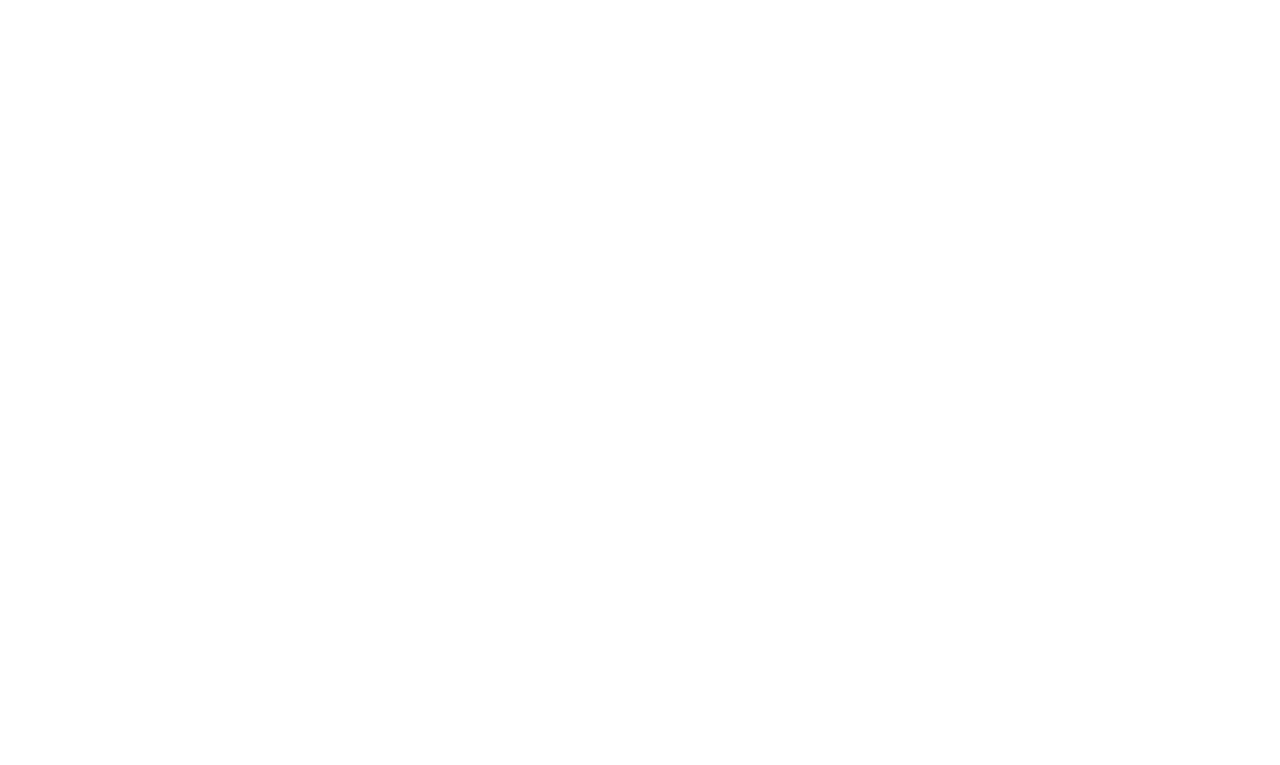
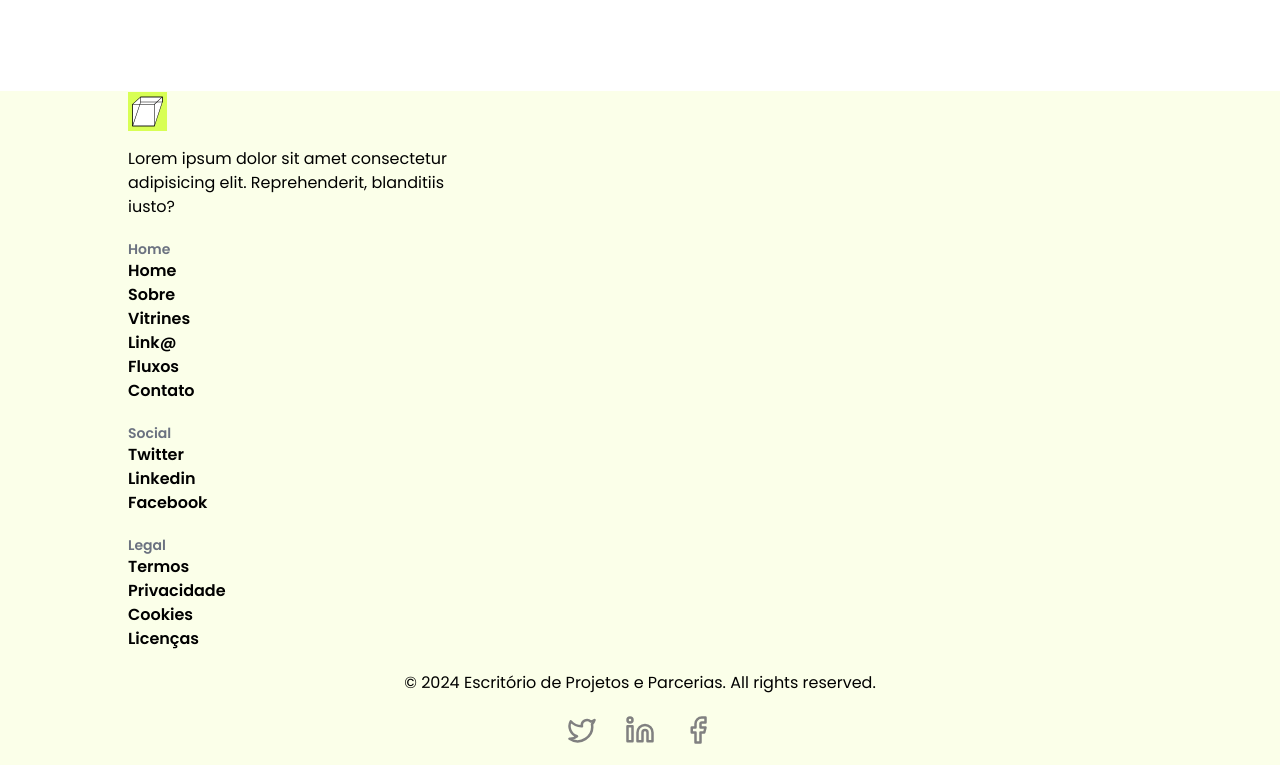
Before and after one commit to AcadPlus/LINKA-FRONT-END, a Next.js app: page /contact in a window 1280 px wide. Shown: the part 619-1384 px from the top of the page. Before the commit the page ends 800 px from the top, so only its background shows below. Built offline with nearby package versions, Linux system fonts and the light colour scheme.

Commit message:
fix: Corrigindo problema de responsividade do menu

```diff
--- a/app/contact/page.tsx
+++ b/app/contact/page.tsx
@@ -3,7 +3,7 @@
 
 export default function Page() {
   return (
-    <div className="flex flex-col justify-center md:max-w-screen-lg mx-auto w-full md:mb-10">
+    <div className="flex flex-col justify-center md:max-w-screen-lg mx-auto w-full md:mb-10 mt-8">
       <div className="mt-5 flex flex-col  md:flex-row md:items-center md:gap-32">
         <form
           action=""
--- a/app/layout.tsx
+++ b/app/layout.tsx
@@ -2,6 +2,7 @@
 import { Poppins } from 'next/font/google'
 import './globals.css'
 import Header from './ui/header'
+import Footer from './ui/footer'
 // import Footer from './ui/footer'
 
 const poppins = Poppins({ subsets: ['latin'], weight: ['200', '600', '400'] })
@@ -21,7 +22,7 @@
       <body className={poppins.className}>
         <Header />
         {children}
-        {/* <Footer /> */}
+        <Footer />
       </body>
     </html>
   )
--- /dev/null
+++ b/app/lib/arrays.ts
@@ -0,0 +1,25 @@
+import { FacebookIcon, Linkedin, TwitterIcon } from 'lucide-react'
+
+const social = [
+  { name: 'Twitter', href: '/', icon: TwitterIcon },
+  { name: 'Linkedin', href: '/', icon: Linkedin },
+  { name: 'Facebook', href: '/', icon: FacebookIcon },
+]
+
+const legal = [
+  { name: 'Termos' },
+  { name: 'Privacidade' },
+  { name: 'Cookies' },
+  { name: 'Licenças' },
+]
+
+const links = [
+  { name: 'Home', href: '/' },
+  { name: 'Sobre', href: '/' },
+  { name: 'Vitrines', href: '/' },
+  { name: 'Link@', href: '/' },
+  { name: 'Fluxos', href: '/' },
+  { name: 'Contato', href: 'contact' },
+]
+
+export { social, legal, links }
--- a/app/page.tsx
+++ b/app/page.tsx
@@ -5,7 +5,6 @@
 import CardStage from './ui/card-stage'
 
 import { CardProps } from './lib/definitions'
-import Header from './ui/header'
 
 const showcases: CardProps[] = [
   {
@@ -46,17 +45,16 @@
 export default function page() {
   return (
     <main className="">
-      <div className="w-full md:flex">
+      <div className="w-full h-[80vh] md:flex">
         <Image
           src="/image-home.svg"
           alt="Imagem de pessoas conversando"
           width={40}
           height={40}
           priority
-          className="w-full md:w-2/4 md:order-1 sm:h-2/4 md:h-auto"
+          className="w-full md:w-[40%] md:order-1 sm:h-2/4 md:h-auto object-cover"
         />
-        <section className="bg-primary w-full flex flex-col gap-3 md:w-2/4 md:justify-center">
-          <Header />
+        <section className="bg-primary w-full flex flex-col gap-3 md:w-[60%] md:justify-center">
           <div className="flex flex-col p-5 space-y-3 sm:space-y-4 xl:pl-28">
             <p className="text-secondary md:text-2xl">Bem vindo!</p>
             <h1 className="text-secondary max-w-64 text-left font-bold text-xl w-full sm:text-3xl md:max-w-lg lg:text-3xl text xl:text-4xl">
--- a/app/ui/footer.tsx
+++ b/app/ui/footer.tsx
@@ -1,41 +1,66 @@
 import React from 'react'
-import { FacebookIcon, Twitter, Linkedin, GithubIcon } from 'lucide-react'
 import Image from 'next/image'
+import { legal, links, social } from '../lib/arrays'
 
 export default function Footer() {
   return (
-    <footer>
-      <section className="mb-6">
-        <div className="flex flex-col items-center gap-2">
+    <footer className="w-full bg-primary">
+      <div className="flex flex-col justify-evenly w-4/5 mx-auto space-y-5">
+        <div className="space-y-4">
           <Image
             src="/logo.svg"
-            alt="Imagem de pessoas conversando"
-            width={60}
-            height={60}
-            className="py-2 mb-4"
+            alt="Logo do escritório de projetos"
+            width={40}
+            height={40}
           />
-          <p className="text-sm">Nos Siga nas redes sociais</p>
-          <div className="flex gap-5 mt-4">
-            <FacebookIcon color="gray" size={40} />
-            <Twitter color="gray" size={40} />
-            <GithubIcon color="gray" size={40} />
-            <Linkedin color="gray" size={40} />
-          </div>
-          <div className="px-7">
-            <ul className="flex flex-col text-2xl text-gray-400 gap-8 mb-6 mt-6">
-              <li>
-                <p>Social</p>
+          <p className="max-w-80">
+            Lorem ipsum dolor sit amet consectetur adipisicing elit.
+            Reprehenderit, blanditiis iusto?
+          </p>
+        </div>
+        <div>
+          <p className="text-gray-500 font-semibold text-sm">Home</p>
+          <ul>
+            {links.map((item) => (
+              <li className="font-bold" key={item.name}>
+                {item.name}
               </li>
-              <li>
-                <p>Twitter</p>
+            ))}
+          </ul>
+        </div>
+        <div>
+          <p className="text-gray-500 font-semibold text-sm">Social</p>
+          <ul>
+            {social.map((item) => (
+              <li className="font-bold" key={item.name}>
+                {item.name}
               </li>
-            </ul>
-            <p className="text-center text-xs italic text-gray-400">
-              © 2024 Escritório de Projetos e Parcerias. All rights reserved.
-            </p>
-          </div>
+            ))}
+          </ul>
         </div>
-      </section>
+        <div>
+          <p className="text-gray-500 font-semibold text-sm">Legal</p>
+          <ul>
+            {legal.map((item) => (
+              <li className="font-bold" key={item.name}>
+                {item.name}
+              </li>
+            ))}
+          </ul>
+        </div>
+      </div>
+      <div className="flex justify-center items-center flex-col space-y-5 py-5">
+        <p className="text-center">
+          © 2024 Escritório de Projetos e Parcerias. All rights reserved.
+        </p>
+        <ul className="flex space-x-7">
+          {social.map((item) => (
+            <li key={item.name}>
+              {<item.icon color="gray" width={30} height={30} />}
+            </li>
+          ))}
+        </ul>
+      </div>
     </footer>
   )
 }
--- a/app/ui/header.tsx
+++ b/app/ui/header.tsx
@@ -1,61 +1,13 @@
 /* eslint-disable @typescript-eslint/no-explicit-any */
 'use client'
 
-import { useState, useRef, useEffect } from 'react'
+import { useState, useEffect } from 'react'
 import Image from 'next/image'
 import { Menu, X } from 'lucide-react'
-import { usePathname } from 'next/navigation'
-
-const links = [
-  { name: 'Home', href: '/' },
-  { name: 'Sobre', href: '/' },
-  { name: 'Vitrines', href: '/' },
-  { name: 'Link@', href: '/' },
-  { name: 'Fluxos', href: '/' },
-]
+import { links } from '../lib/arrays'
 
 export default function Header() {
   const [isOpen, setIsOpen] = useState(false)
-
-  const pathname = usePathname()
-
-  console.log(pathname)
-
-  const myRef = useRef<HTMLElement>(null)
-
-  useEffect(() => {
-    const handleScroll = () => {
-      const scrollPosition = window.scrollY
-      if (
-        (scrollPosition > 400 && window.innerWidth > 768) ||
-        pathname !== '/'
-      ) {
-        myRef.current?.classList.remove('lg:w-auto')
-        console.log(myRef)
-        myRef.current?.children[0].classList.remove('lg:w-[48vw]')
-        myRef.current?.children[0].classList.add('w-full')
-        myRef.current?.children[1].classList.add('hidden')
-        const a = document.getElementById('hidden')
-        a?.classList.remove('md:hidden')
-        myRef.current?.classList.add('shadow-md')
-      }
-
-      if (pathname === '/') {
-        if (scrollPosition === 0 && window.innerWidth > 768) {
-          myRef.current?.classList.add('lg:w-auto')
-          myRef.current?.children[0].classList.add('lg:w-[48vw]')
-          myRef.current?.children[1].classList.remove('hidden')
-          const a = document.getElementById('hidden')
-          a?.classList.add('md:hidden')
-          myRef.current?.classList.remove('shadow-md')
-        }
-      }
-    }
-
-    window.addEventListener('scroll', handleScroll)
-
-    return () => window.removeEventListener('scroll', handleScroll)
-  }, [pathname])
 
   useEffect(() => {
     if (isOpen) {
@@ -66,11 +18,8 @@
   }, [isOpen])
 
   return (
-    <header
-      ref={myRef}
-      className="bg-primary flex flex-row fixed top-0 w-full lg:w-auto transition duration-500 items-center"
-    >
-      <nav className="flex items-center justify-between p-4 lg:w-[48vw] md:w-full px-7 w-full xl:pl-28">
+    <header className="bg-primary flex flex-row fixed top-0 w-full  transition duration-500 items-center">
+      <nav className="flex items-center justify-between p-4 md:w-full px-7 w-full xl:pl-28">
         <div className="flex items-center space-x-4">
           <Image
             src="/logo.svg"
@@ -111,27 +60,14 @@
                 key={item.name}
                 className="hover:underline hover:ease-in duration-300 transition-all"
               >
-                <a href="#" className="text-base font-medium">
+                <a href={item.href} className="text-base font-medium">
                   {item.name}
                 </a>
               </li>
             ))}
-            <li
-              id="hidden"
-              className="hover:underline hover:ease-in duration-300 transition-all md:hidden"
-            >
-              <a href="/contact" className="text-base font-medium	 ">
-                Contato
-              </a>
-            </li>
           </ul>
         </div>
       </nav>
-      <div className="w-[50vw] absolute left-[1200px] right-0">
-        <a href="/contact" className=" bg-primary p-2 text-base font-medium	">
-          Contato
-        </a>
-      </div>
     </header>
   )
 }
```
